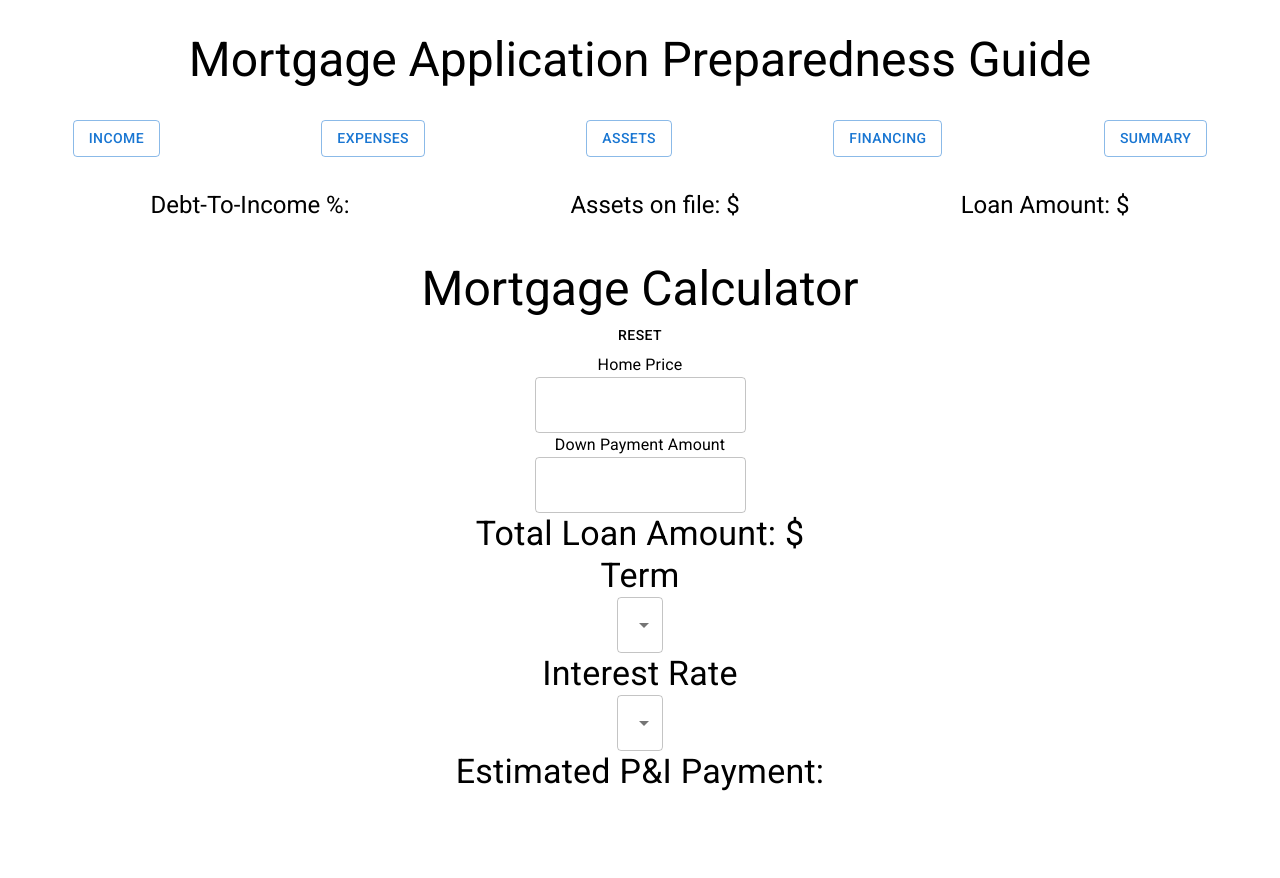
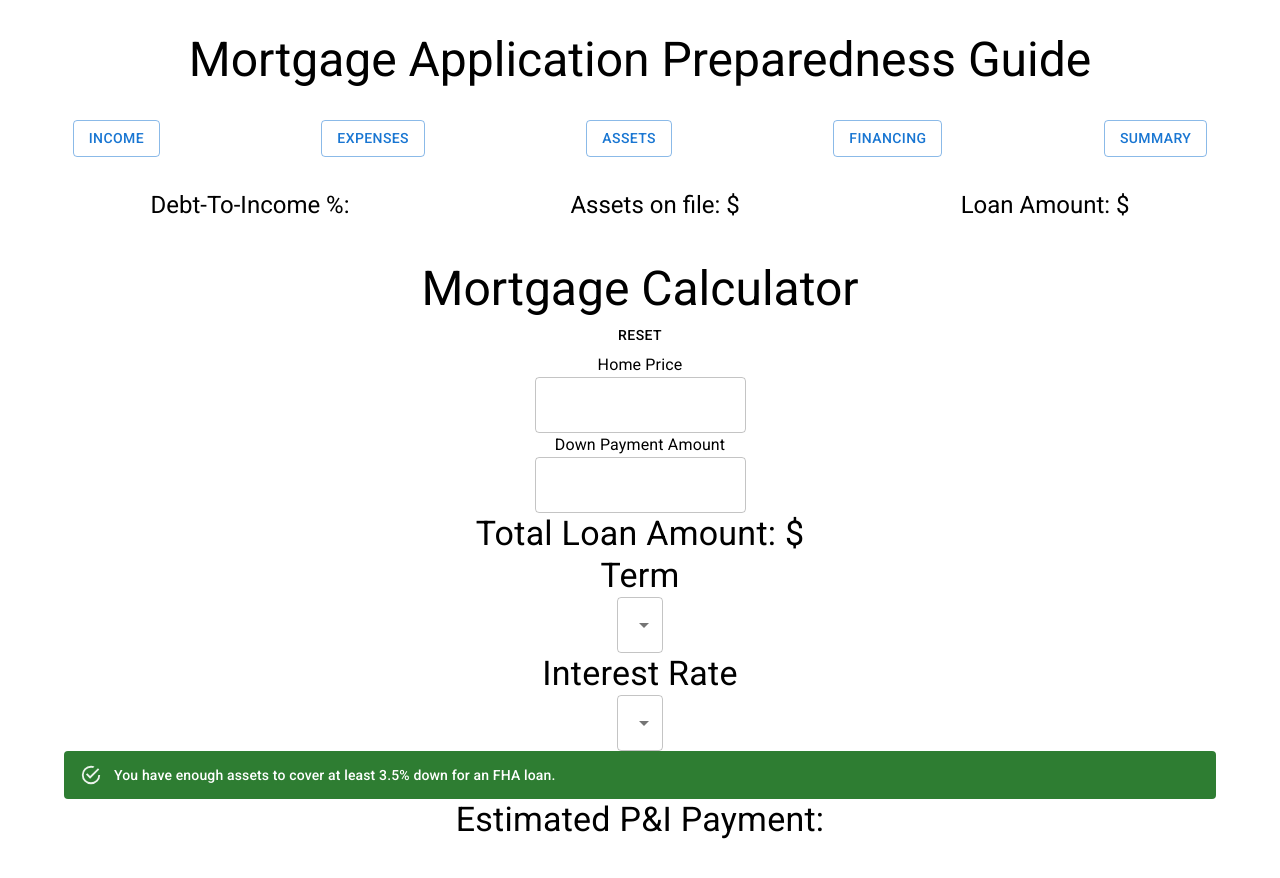
Before and after one commit to jschoff155/homefinancehero, a React (Create React App) app: page / in a window 1280 px wide. Both pictures are taken after a click on the button "FINANCING". Shown: the top 878 px of the page. Before the commit the page ends 833 px from the top, so only its background shows below. Built offline with nearby package versions, Linux system fonts and the light colour scheme.

Commit message:
Passing props to summary and setting up more alerts.

```diff
--- a/src/ChildComponents/Financing.js
+++ b/src/ChildComponents/Financing.js
@@ -5,6 +5,7 @@ import TextField from "@mui/material/TextField";
 import Button from "@mui/material/Button";
 import MenuItem from "@mui/material/MenuItem";
 import Select from "@mui/material/Select";
+import Alert from "@mui/material/Alert";
 import "../StyleSheets/Financing.css";
 import "../StyleSheets/Universal.css";
 
@@ -144,6 +145,18 @@ export default function Financing({
         <MenuItem value={7.75}>7.75</MenuItem>
         <MenuItem value={7.875}>7.875</MenuItem>
       </Select>
+      {tLoanAmount > 0 &&
+      downPayment > 0 &&
+      tLoanAmount * 0.035 > downPayment ? (
+        <Alert variant="filled" severity="warning">
+          Most lenders can go as low as 3.5% ({tLoanAmount * (0.035).toFixed(2)}
+          ) for a down payment with FHA lending options.
+        </Alert>
+      ) : (
+        <Alert variant="filled" severity="success">
+          You have enough assets to cover at least 3.5% down for an FHA loan.
+        </Alert>
+      )}
       <Typography variant="h4">Estimated P&I Payment:</Typography>
       <Typography variant="h4">{paymentAmount}</Typography>
     </Box>
--- a/src/ChildComponents/Summary.js
+++ b/src/ChildComponents/Summary.js
@@ -32,6 +32,7 @@ export default function Summary(props) {
       <Typography variant="h5">
         Down payment amount: ${props.apptotalDownPaymentAmount}
       </Typography>
+      <Typography variant="h5">Assets on file: ${props.totalAssets}</Typography>
       {props.apptotalDownPaymentAmount > props.totalAssets ? (
         <Alert variant="filled" severity="warning">
           Your downpayment amount exceeds your available assets on file. Please
@@ -40,13 +41,16 @@ export default function Summary(props) {
         </Alert>
       ) : (
         <Alert variant="filled" severity="success">
-          You have enough assets on file to cover the downpayment you're
-          planning for.
+          You assets on file exceed your downpayment. You're good to go!
         </Alert>
       )}
-      <Typography variant="h5">Assets on file: ${props.totalAssets}</Typography>
+
       <Typography variant="h5">
         Loan Amount: ${props.totalLoanAmount}
+      </Typography>
+      <Typography variant="h5">
+        Mortgage Payment (Principal & Interest): $
+        {props.appMortgageMonthlyPayment}
       </Typography>
     </Stack>
   );
```
